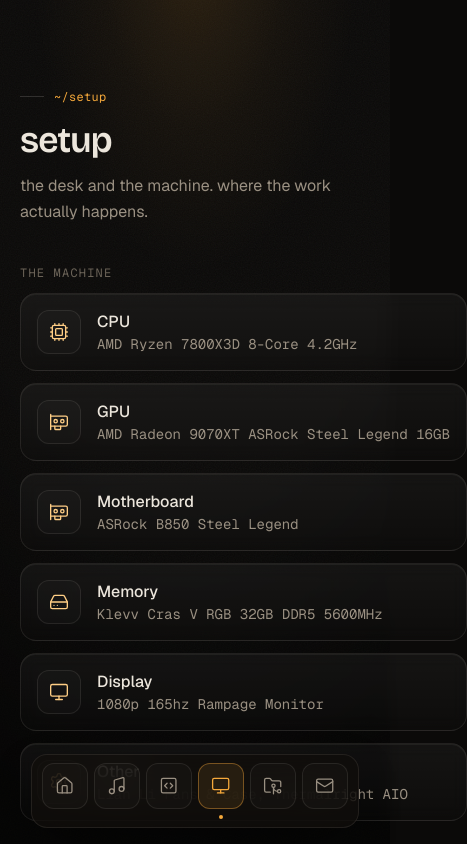
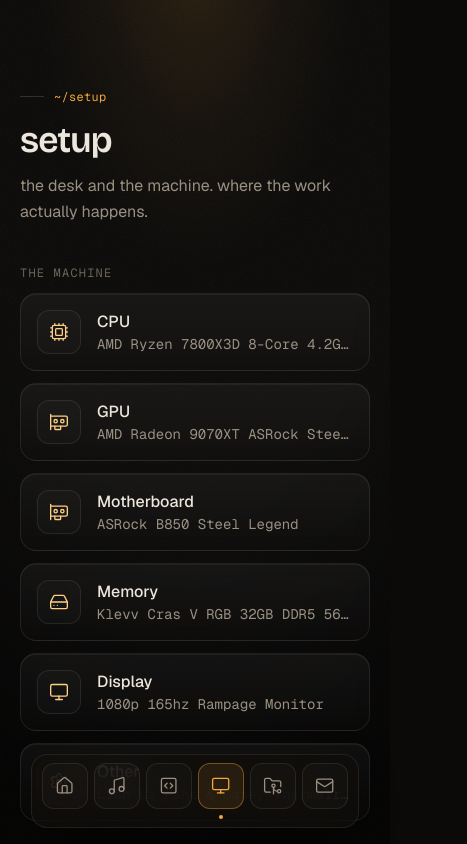
Before and after one commit to yvesdeniz/portofolio, a Next.js app: page /setup in a window 390 px wide. Shown: the top 844 px of the page, 467 px wide, since content can reach past the window. Built offline with nearby package versions, Linux system fonts and the light colour scheme.

Commit message:
fix: responsiveness page.tsx

```diff
--- a/src/app/setup/page.tsx
+++ b/src/app/setup/page.tsx
@@ -34,9 +34,9 @@
               {group.items.map((gear) => {
                 const Icon = gear.icon;
                 return (
-                  <GlassCard
-                    key={gear.name}
-                    className="flex items-center gap-4 p-4"
+                   <GlassCard
+                       key={gear.name}
+                       className="flex items-center gap-4 overflow-hidden p-4"
                   >
                     <span className="grid h-11 w-11 shrink-0 place-items-center rounded-xl border border-line bg-white/[0.02] text-accent-soft">
                       <Icon className="h-5 w-5" strokeWidth={1.6} />
```
